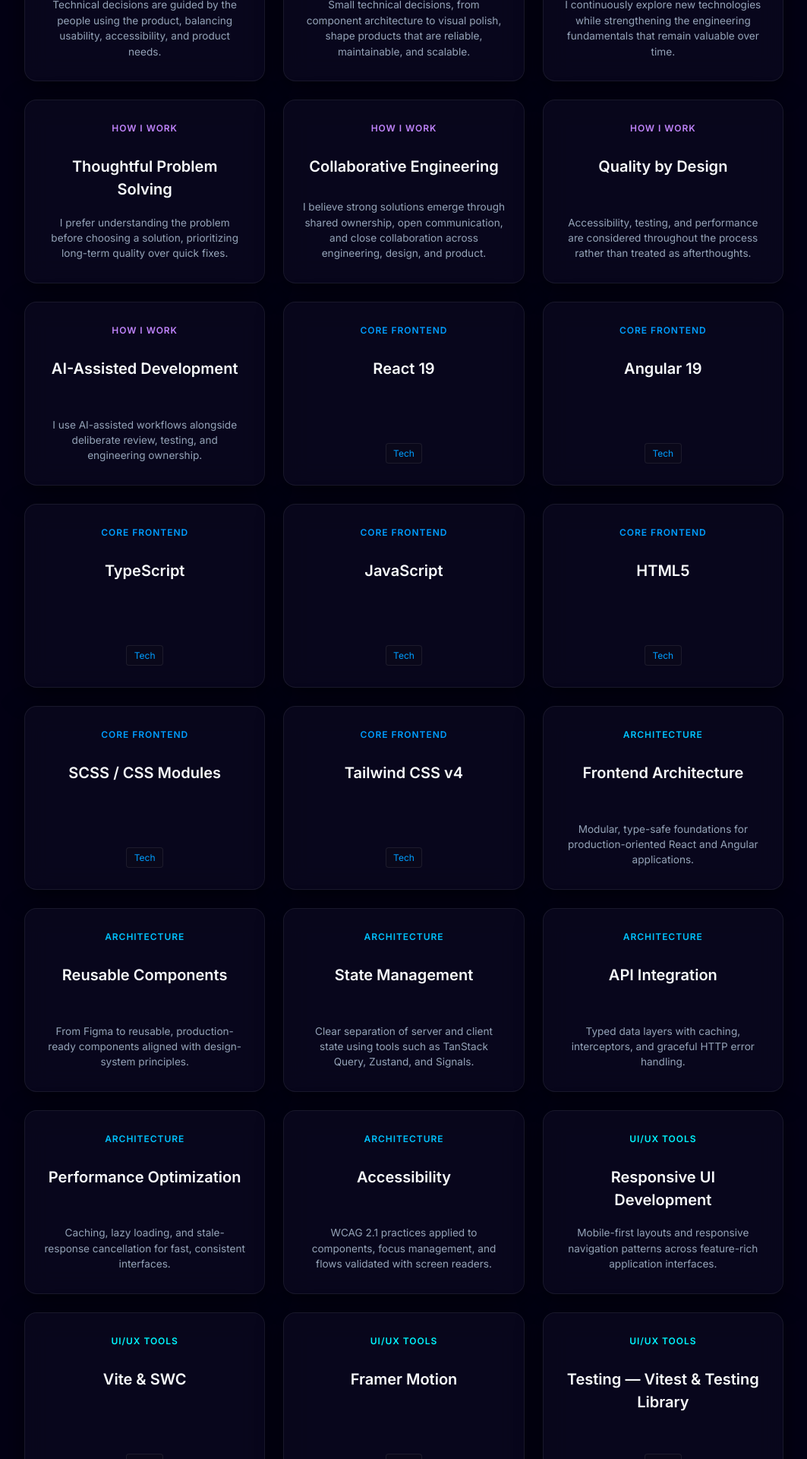
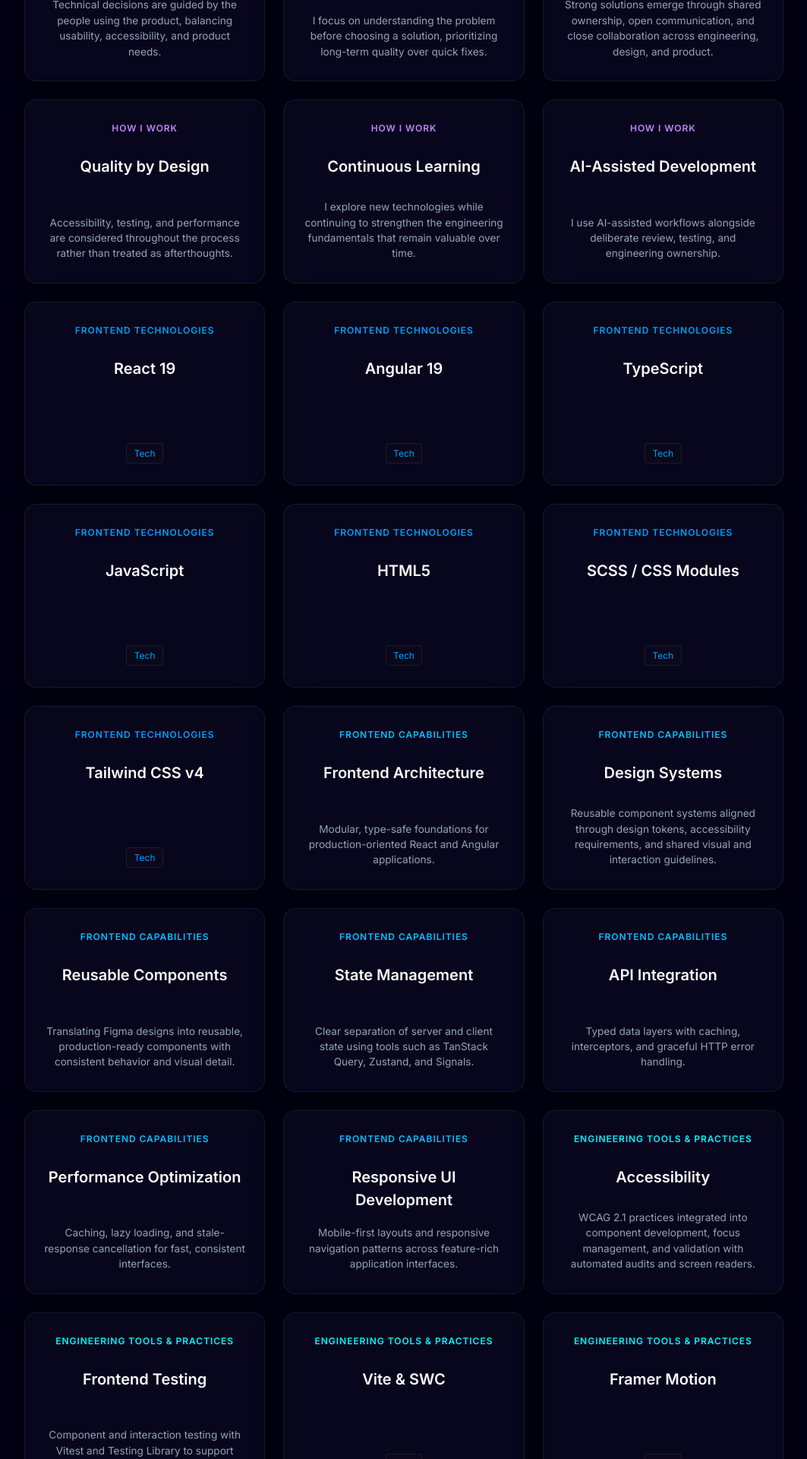
Before and after one commit to EstherManriqueGlez/Portfolio_2026, a React (Vite) app: page / in a window 1280 px wide. Shown: the part 6940-8860 px from the top of the page at 76% size, without its empty margins (108-1171 px from the left). Built offline with nearby package versions, Linux system fonts and the light colour scheme; a web font is replaced by a local one.

Commit message:
content: refine portfolio skills translations

```diff
--- a/src/i18n/en.ts
+++ b/src/i18n/en.ts
@@ -225,13 +225,25 @@ export const en: Content = {
       {
         title: 'Teslo Shop — Cross-Framework E-commerce with Admin Panel',
         badge: 'Learning project',
-        tech: [],
-        desc: '',
-        challenge: '',
-        solution: '',
-        result: '',
-        image: '',
-        link: '',
+        tech: [
+          'React 19',
+          'Angular 19',
+          'TypeScript',
+          'Vite',
+          'TanStack Query',
+          'Zustand',
+          'RxJS Signals',
+          'Tailwind CSS',
+        ],
+        desc: 'Technical build — the same e-commerce domain implemented in React and Angular to compare approaches to state, data fetching, routing, authentication, and component architecture.',
+        challenge:
+          'Build a complete e-commerce experience with product catalog, authentication, role-protected administration, CRUD operations, and file uploads while maintaining type safety and a scalable frontend architecture.',
+        solution:
+          'Implemented the application in both React and Angular, using TanStack Query and Zustand for server and client state in React, and Signals with reactive resources and caching in Angular, alongside protected routes, validated forms, and modular architecture.',
+        result:
+          'Two functional implementations of the same e-commerce domain, demonstrating cross-framework frontend architecture and the ability to apply comparable engineering principles across React and Angular.',
+        image: projectImages.reactTesloShop,
+        link: 'https://react-teslo-shop-app.netlify.app',
         github: 'https://github.com/EstherManriqueGlez/react-teslo-shop-app',
         variants: [
           {
@@ -269,13 +281,25 @@ export const en: Content = {
       {
         title: 'GifsApp — Cross-Framework GIF Search App',
         badge: 'Learning project',
-        tech: [],
-        desc: '',
-        challenge: '',
-        solution: '',
-        result: '',
-        image: '',
-        link: '',
+        tech: [
+          'React 19',
+          'Angular 19',
+          'TypeScript',
+          'Vite',
+          'Angular Signals',
+          'RxJS',
+          'Tailwind CSS 4',
+          'Axios',
+        ],
+        desc: 'Technical build — the same GIF search domain implemented in React and Angular to compare approaches to async state, caching, persistence, and accessible UI.',
+        challenge:
+          'Build a fast, accessible GIF search experience on the Giphy API while exploring how two frameworks approach reactive state, request handling, persistence, and accessibility.',
+        solution:
+          'Implemented two independent apps on the Giphy API: a React app with confirmed search, in-memory caching, stale-response cancellation, and a tested accessible flow; and an Angular app with trending content, infinite scroll, persistent search history, theming, and Signals-based reactive state.',
+        result:
+          'Two production-minded implementations of the same domain, each reflecting its framework’s conventions for state, data fetching, persistence, and accessibility.',
+        image: projectImages.reactGifsApp,
+        link: 'https://rct-gifs-app.netlify.app/',
         github: 'https://github.com/EstherManriqueGlez/react-gifs-app',
         variants: [
           {
@@ -353,14 +377,14 @@ export const en: Content = {
 
   skills: {
     title: 'Skills & Expertise',
-    subtitle: 'The tools I work with and the engineering principles behind my approach.',
+    subtitle: 'The technologies, capabilities, and engineering practices behind my work.',
     filterAria: 'Filter skills by area',
     all: 'All',
     tech: 'Tech',
     categoryLabels: {
-      'Core Frontend': 'Core Frontend',
-      Architecture: 'Architecture',
-      'UI/UX Tools': 'UI/UX Tools',
+      'Core Frontend': 'Frontend Technologies',
+      Architecture: 'Frontend Capabilities',
+      'UI/UX Tools': 'Engineering Tools & Practices',
       'How I Work': 'How I Work',
     },
     cards: [
@@ -372,32 +396,18 @@ export const en: Content = {
         desc: 'Technical decisions are guided by the people using the product, balancing usability, accessibility, and product needs.',
       },
       {
-        id: 'engineering-craftsmanship',
-        kind: 'capability',
-        title: 'Engineering Craftsmanship',
-        category: 'How I Work',
-        desc: 'Small technical decisions, from component architecture to visual polish, shape products that are reliable, maintainable, and scalable.',
-      },
-      {
-        id: 'continuous-growth',
-        kind: 'capability',
-        title: 'Continuous Growth',
-        category: 'How I Work',
-        desc: 'I continuously explore new technologies while strengthening the engineering fundamentals that remain valuable over time.',
-      },
-      {
         id: 'thoughtful-problem-solving',
         kind: 'capability',
         title: 'Thoughtful Problem Solving',
         category: 'How I Work',
-        desc: 'I prefer understanding the problem before choosing a solution, prioritizing long-term quality over quick fixes.',
+        desc: 'I focus on understanding the problem before choosing a solution, prioritizing long-term quality over quick fixes.',
       },
       {
         id: 'collaborative-engineering',
         kind: 'capability',
         title: 'Collaborative Engineering',
         category: 'How I Work',
-        desc: 'I believe strong solutions emerge through shared ownership, open communication, and close collaboration across engineering, design, and product.',
+        desc: 'Strong solutions emerge through shared ownership, open communication, and close collaboration across engineering, design, and product.',
       },
       {
         id: 'quality-by-design',
@@ -405,6 +415,13 @@ export const en: Content = {
         title: 'Quality by Design',
         category: 'How I Work',
         desc: 'Accessibility, testing, and performance are considered throughout the process rather than treated as afterthoughts.',
+      },
+      {
+        id: 'continuous-growth',
+        kind: 'capability',
+        title: 'Continuous Learning',
+        category: 'How I Work',
+        desc: 'I explore new technologies while continuing to strengthen the engineering fundamentals that remain valuable over time.',
       },
       {
         id: 'ai-assisted',
@@ -428,11 +445,18 @@ export const en: Content = {
         desc: 'Modular, type-safe foundations for production-oriented React and Angular applications.',
       },
       {
+        id: 'design-systems',
+        kind: 'capability',
+        title: 'Design Systems',
+        category: 'Architecture',
+        desc: 'Reusable component systems aligned through design tokens, accessibility requirements, and shared visual and interaction guidelines.',
+      },
+      {
         id: 'reusable-components',
         kind: 'capability',
         title: 'Reusable Components',
         category: 'Architecture',
-        desc: 'From Figma to reusable, production-ready components aligned with design-system principles.',
+        desc: 'Translating Figma designs into reusable, production-ready components with consistent behavior and visual detail.',
       },
       {
         id: 'state-management',
@@ -456,28 +480,34 @@ export const en: Content = {
         desc: 'Caching, lazy loading, and stale-response cancellation for fast, consistent interfaces.',
       },
       {
+        id: 'responsive-ui',
+        kind: 'capability',
+        title: 'Responsive UI Development',
+        category: 'Architecture',
+        desc: 'Mobile-first layouts and responsive navigation patterns across feature-rich application interfaces.',
+      },
+      {
         id: 'accessibility',
         kind: 'capability',
         title: 'Accessibility',
-        category: 'Architecture',
-        desc: 'WCAG 2.1 practices applied to components, focus management, and flows validated with screen readers.',
+        category: 'UI/UX Tools',
+        desc: 'WCAG 2.1 practices integrated into component development, focus management, and validation with automated audits and screen readers.',
       },
       {
-        id: 'responsive-ui',
+        id: 'testing',
         kind: 'capability',
-        title: 'Responsive UI Development',
+        title: 'Frontend Testing',
         category: 'UI/UX Tools',
-        desc: 'Mobile-first layouts and responsive navigation patterns across feature-rich application interfaces.',
+        desc: 'Component and interaction testing with Vitest and Testing Library to support reliable UI behavior.',
       },
       { id: 'vite', kind: 'tech', title: 'Vite & SWC', category: 'UI/UX Tools' },
-      { id: 'framer-motion', kind: 'tech', title: 'Framer Motion', category: 'UI/UX Tools' },
       {
-        id: 'testing',
+        id: 'framer-motion',
         kind: 'tech',
-        title: 'Testing — Vitest & Testing Library',
+        title: 'Framer Motion',
         category: 'UI/UX Tools',
       },
-      { id: 'git', kind: 'tech', title: 'Git & CI/CD', category: 'UI/UX Tools' },
+      { id: 'git', kind: 'tech', title: 'Git, GitHub & CI/CD', category: 'UI/UX Tools' },
     ],
   },
 
--- a/src/i18n/es.ts
+++ b/src/i18n/es.ts
@@ -224,13 +224,25 @@ export const es: Content = {
       {
         title: 'Teslo Shop — E-commerce en React y Angular con Panel de Administración',
         badge: 'Proyecto de aprendizaje',
-        tech: [],
-        desc: '',
-        challenge: '',
-        solution: '',
-        result: '',
-        image: '',
-        link: '',
+        tech: [
+          'React 19',
+          'Angular 19',
+          'TypeScript',
+          'Vite',
+          'TanStack Query',
+          'Zustand',
+          'RxJS Signals',
+          'Tailwind CSS',
+        ],
+        desc: 'Proyecto técnico — el mismo dominio de e-commerce implementado en React y Angular para comparar distintos enfoques de estado, data fetching, routing, autenticación y arquitectura de componentes.',
+        challenge:
+          'Construir una experiencia de e-commerce completa con catálogo de productos, autenticación, administración protegida por roles, operaciones CRUD y carga de archivos, manteniendo seguridad de tipos y una arquitectura frontend escalable.',
+        solution:
+          'Implementé la aplicación tanto en React como en Angular, utilizando TanStack Query y Zustand para el estado de servidor y cliente en React, y Signals con recursos reactivos y caché en Angular, junto con rutas protegidas, formularios validados y una arquitectura modular.',
+        result:
+          'Dos implementaciones funcionales del mismo dominio de e-commerce que demuestran arquitectura frontend cross-framework y la capacidad de aplicar principios de ingeniería comparables en React y Angular.',
+        image: projectImages.reactTesloShop,
+        link: 'https://react-teslo-shop-app.netlify.app',
         github: 'https://github.com/EstherManriqueGlez/react-teslo-shop-app',
         variants: [
           {
@@ -268,13 +280,25 @@ export const es: Content = {
       {
         title: 'GifsApp — Buscador de GIFs en React y Angular',
         badge: 'Proyecto de aprendizaje',
-        tech: [],
-        desc: '',
-        challenge: '',
-        solution: '',
-        result: '',
-        image: '',
-        link: '',
+        tech: [
+          'React 19',
+          'Angular 19',
+          'TypeScript',
+          'Vite',
+          'Angular Signals',
+          'RxJS',
+          'Tailwind CSS 4',
+          'Axios',
+        ],
+        desc: 'Proyecto técnico — el mismo dominio de búsqueda de GIFs implementado en React y Angular para comparar enfoques de estado asíncrono, caché, persistencia y UI accesible.',
+        challenge:
+          'Construir una experiencia de búsqueda de GIFs rápida y accesible sobre la API de Giphy, explorando cómo dos frameworks resuelven el estado reactivo, la gestión de requests, la persistencia y la accesibilidad.',
+        solution:
+          'Implementé dos aplicaciones independientes sobre la API de Giphy: una en React con búsqueda confirmada, caché en memoria, cancelación de respuestas obsoletas y un flujo accesible cubierto por pruebas; y otra en Angular con contenido trending, infinite scroll, historial de búsqueda persistente, theming y estado reactivo basado en Signals.',
+        result:
+          'Dos implementaciones con enfoque de producción del mismo dominio, cada una siguiendo las convenciones de su framework para estado, data fetching, persistencia y accesibilidad.',
+        image: projectImages.reactGifsApp,
+        link: 'https://rct-gifs-app.netlify.app/',
         github: 'https://github.com/EstherManriqueGlez/react-gifs-app',
         variants: [
           {
@@ -353,14 +377,14 @@ export const es: Content = {
   skills: {
     title: 'Habilidades y experiencia',
     subtitle:
-      'Las herramientas con las que trabajo y los principios de ingeniería que guían mi forma de desarrollar.',
+      'Las tecnologías, capacidades y principios de ingeniería que guían mi forma de desarrollar.',
     filterAria: 'Filtrar habilidades por área',
     all: 'Todas',
     tech: 'Tecnología',
     categoryLabels: {
-      'Core Frontend': 'Core Frontend',
-      Architecture: 'Arquitectura',
-      'UI/UX Tools': 'Herramientas UI/UX',
+      'Core Frontend': 'Tecnologías frontend',
+      Architecture: 'Capacidades frontend',
+      'UI/UX Tools': 'Herramientas y prácticas de ingeniería',
       'How I Work': 'Cómo trabajo',
     },
     cards: [
@@ -372,25 +396,11 @@ export const es: Content = {
         desc: 'Tomo decisiones técnicas pensando en las personas que usan el producto, buscando un equilibrio entre usabilidad, accesibilidad y necesidades de negocio.',
       },
       {
-        id: 'engineering-craftsmanship',
-        kind: 'capability',
-        title: 'Cuidado en la ingeniería',
-        category: 'How I Work',
-        desc: 'Cuido las decisiones técnicas, desde la arquitectura de componentes hasta los detalles visuales, para desarrollar productos confiables, mantenibles y escalables.',
-      },
-      {
-        id: 'continuous-growth',
-        kind: 'capability',
-        title: 'Aprendizaje continuo',
-        category: 'How I Work',
-        desc: 'Me mantengo aprendiendo y explorando nuevas tecnologías, sin perder de vista los fundamentos de ingeniería que siguen siendo importantes con el tiempo.',
-      },
-      {
         id: 'thoughtful-problem-solving',
         kind: 'capability',
         title: 'Resolución de problemas con criterio',
         category: 'How I Work',
-        desc: 'Prefiero entender bien un problema antes de elegir una solución y priorizo la calidad a largo plazo sobre los arreglos rápidos.',
+        desc: 'Me enfoco en entender el problema antes de elegir una solución y priorizo la calidad a largo plazo sobre los arreglos rápidos.',
       },
       {
         id: 'collaborative-engineering',
@@ -407,46 +417,62 @@ export const es: Content = {
         desc: 'Considero la accesibilidad, el testing y el rendimiento durante todo el proceso de desarrollo, no como tareas que se agregan al final.',
       },
       {
+        id: 'continuous-growth',
+        kind: 'capability',
+        title: 'Aprendizaje continuo',
+        category: 'How I Work',
+        desc: 'Exploro y aprendo nuevas tecnologías mientras continúo fortaleciendo mis conocimientos en los fundamentos de ingeniería que siguen siendo importantes con el tiempo.',
+      },
+      {
         id: 'ai-assisted',
         kind: 'capability',
         title: 'Desarrollo asistido por IA',
         category: 'How I Work',
         desc: 'Integro herramientas y flujos de trabajo asistidos por IA manteniendo revisión, testing y responsabilidad sobre las decisiones de ingeniería.',
       },
+
       { id: 'react', kind: 'tech', title: 'React 19', category: 'Core Frontend' },
       { id: 'angular', kind: 'tech', title: 'Angular 19', category: 'Core Frontend' },
       { id: 'typescript', kind: 'tech', title: 'TypeScript', category: 'Core Frontend' },
       { id: 'javascript', kind: 'tech', title: 'JavaScript', category: 'Core Frontend' },
       { id: 'html5', kind: 'tech', title: 'HTML5', category: 'Core Frontend' },
       { id: 'scss', kind: 'tech', title: 'SCSS / CSS Modules', category: 'Core Frontend' },
-      { id: 'tailwind', kind: 'tech', title: 'Tailwind CSS', category: 'Core Frontend' },
+      { id: 'tailwind', kind: 'tech', title: 'Tailwind CSS v4', category: 'Core Frontend' },
+
       {
         id: 'frontend-architecture',
         kind: 'capability',
         title: 'Arquitectura frontend',
         category: 'Architecture',
-        desc: 'Arquitecturas modulares, tipadas y pensadas para aplicaciones React y Angular con enfoque de producción.',
+        desc: 'Arquitecturas modulares, tipadas y pensadas para aplicaciones en React y Angular con enfoque de producción.',
+      },
+      {
+        id: 'design-systems',
+        kind: 'capability',
+        title: 'Design Systems',
+        category: 'Architecture',
+        desc: 'Sistemas de componentes reutilizables alineados mediante design tokens, requisitos de accesibilidad y lineamientos visuales y de interacción compartidos.',
       },
       {
         id: 'reusable-components',
         kind: 'capability',
         title: 'Componentes reutilizables',
         category: 'Architecture',
-        desc: 'Desde diseños en Figma hasta componentes reutilizables y listos para producción, alineados con principios de Design System.',
+        desc: 'Conversión de diseños de Figma en componentes reutilizables y listos para producción, con comportamiento y detalle visual consistente.',
       },
       {
         id: 'state-management',
         kind: 'capability',
         title: 'Gestión de estado',
         category: 'Architecture',
-        desc: 'Separación clara entre estado de servidor y cliente utilizando herramientas como TanStack Query, Zustand y Signals.',
+        desc: 'Separación clara entre estado de servidor y cliente con herramientas como TanStack Query, Zustand y Signals.',
       },
       {
         id: 'api-integration',
         kind: 'capability',
         title: 'Integración de APIs',
         category: 'Architecture',
-        desc: 'Integración de capas de datos tipadas con caché, interceptores y manejo claro de errores HTTP.',
+        desc: 'Capas de datos tipadas con caché, interceptores y manejo claro de errores HTTP.',
       },
       {
         id: 'performance',
@@ -456,31 +482,42 @@ export const es: Content = {
         desc: 'Uso de caché, lazy loading y cancelación de respuestas obsoletas para mantener interfaces rápidas y consistentes.',
       },
       {
+        id: 'responsive-ui',
+        kind: 'capability',
+        title: 'Desarrollo de interfaces responsive',
+        category: 'Architecture',
+        desc: 'Layouts mobile-first y patrones de navegación responsive para interfaces con múltiples funcionalidades.',
+      },
+
+      {
         id: 'accessibility',
         kind: 'capability',
         title: 'Accesibilidad',
-        category: 'Architecture',
-        desc: 'Aplicación de prácticas WCAG 2.1 en componentes, gestión de foco y flujos validados con lectores de pantalla.',
+        category: 'UI/UX Tools',
+        desc: 'Prácticas WCAG 2.1 aplicadas al desarrollo de componentes, focus management y validación con auditorías automatizadas y lectores de pantalla.',
       },
       {
-        id: 'responsive-ui',
+        id: 'testing',
         kind: 'capability',
-        title: 'Desarrollo de UI responsive',
+        title: 'Testing frontend',
         category: 'UI/UX Tools',
-        desc: 'Layouts mobile-first y patrones de navegación responsive para interfaces con múltiples funcionalidades.',
+        desc: 'Pruebas de componentes e interacciones con Vitest y Testing Library para mantener un comportamiento confiable en la interfaz.',
       },
       { id: 'vite', kind: 'tech', title: 'Vite & SWC', category: 'UI/UX Tools' },
-      { id: 'framer-motion', kind: 'tech', title: 'Framer Motion', category: 'UI/UX Tools' },
       {
-        id: 'testing',
+        id: 'framer-motion',
         kind: 'tech',
-        title: 'Testing — Vitest & Testing Library',
+        title: 'Framer Motion',
         category: 'UI/UX Tools',
       },
-      { id: 'git', kind: 'tech', title: 'Git & CI/CD', category: 'UI/UX Tools' },
+      {
+        id: 'git',
+        kind: 'tech',
+        title: 'Git, GitHub & CI/CD',
+        category: 'UI/UX Tools',
+      },
     ],
   },
-
   contact: {
     title: 'Conectemos',
   },
@@ -513,7 +550,7 @@ export const es: Content = {
   ],
 
   footer: {
-    manifesto: 'Piensa con intención. Diseña con claridad. Construye con propósito.',
+    manifesto: 'Piensa con intención. Diseña con claridad. Desarrolla con propósito.',
   },
 
   meta: {
```
